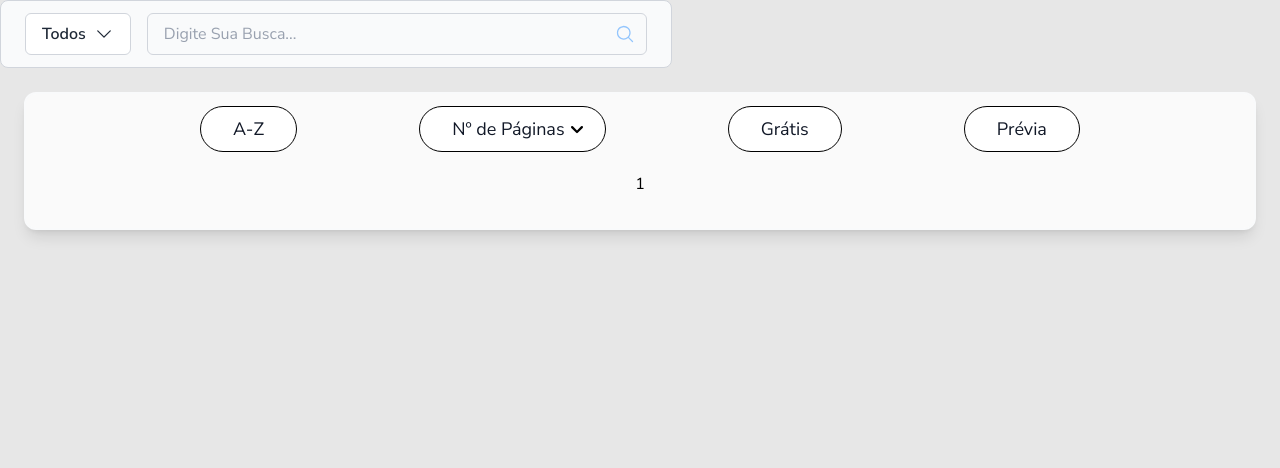
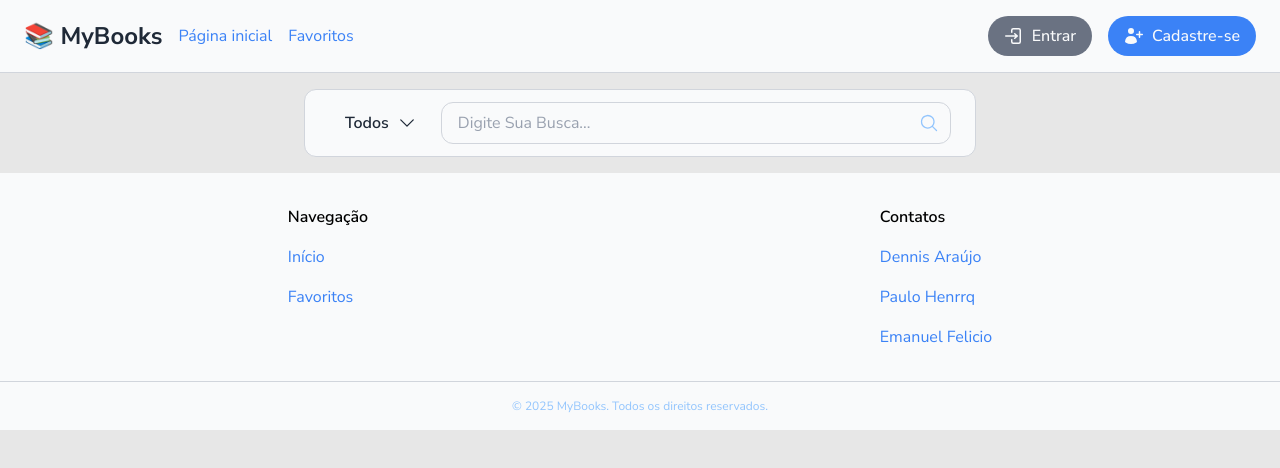
Before and after one commit to PauloHenrrq/projeto-my-books, a React (Vite) app: page / in a window 1280 px wide. Shown: the top 468 px of the page. Built offline with nearby package versions, Linux system fonts and the light colour scheme.

Commit message:
Refactor SearchBar and FilterDropdown components; enhance Header and Footer layout

```diff
--- a/src/Components/SearchBar/FilterDropdown.jsx
+++ b/src/Components/SearchBar/FilterDropdown.jsx
@@ -20,12 +20,12 @@ function FilterDropdown({ value, onClick }) {
   }, []);
 
   return (
-    <div ref={dropdownRef} className="relative inline-block min-w-fit">
+    <div ref={dropdownRef} className="relative inline-block w-fit">
       <button
         onClick={toggleDropdown}
         className={`flex items-center justify-between w-full px-4 py-2 font-semibold ${
-          isOpen ? "bg-gray-200" : "bg-white text-[var(--titulo)]"
-        }  border border-gray-300 rounded-md cursor-pointer`}
+          isOpen ? "bg-gray-200" : "bg-none text-[var(--titulo)]"
+        } rounded-md cursor-pointer`}
       >
         {value}
         <span className="ml-2 w-5 h-5">
@@ -34,7 +34,7 @@ function FilterDropdown({ value, onClick }) {
       </button>
 
       {isOpen && (
-        <ul className="absolute left-0 w-full mt-1 bg-white border border-gray-300 rounded-md shadow-lg z-10">
+        <ul className="absolute left-0 w-full mt-1 bg-white border border-gray-300 rounded-md shadow-lg z-1">
           {queryFilterOptions.map((option) => (
             <li
               key={option}
--- a/src/Components/SearchBar/SearchBar.jsx
+++ b/src/Components/SearchBar/SearchBar.jsx
@@ -10,8 +10,6 @@ const SearchBar = () => {
 
   const handleQueryOption = (optionText) => {
     setFilterQueryOption(optionText);
-
-    console.log(optionText); //teste
   };
 
   const handleQueryInput = (e) => {
@@ -43,7 +41,7 @@ const SearchBar = () => {
   };
 
   return (
-    <div className="flex flex-col sm:flex-row items-center gap-2 sm:gap-4 bg-[var(--cinza-claro)] px-4 sm:px-6 py-3 border border-gray-300 rounded-lg w-full max-w-2xl">
+    <div className="flex flex-col md:flex-row items-center w-full max-w-64 gap-2 md:max-w-2xl px-6 py-3 mx-auto my-4  border border-gray-300 rounded-xl bg-[var(--cinza-claro)]  ">
       <FilterDropdown value={queryFilterOption} onClick={handleQueryOption} />
       <SerachInput value={query} onChange={handleQueryInput} onSearch={handleSearch} />
     </div>
--- a/src/Components/SearchBar/SearchInput.jsx
+++ b/src/Components/SearchBar/SearchInput.jsx
@@ -5,6 +5,7 @@ function SerachInput({ value, onChange, onSearch }) {
     <div className="flex items-center flex-grow relative w-full">
       <input
         type="text"
+        maxLength="100"
         value={value}
         onChange={onChange}
         placeholder="Digite Sua Busca..."
@@ -13,7 +14,7 @@ function SerachInput({ value, onChange, onSearch }) {
             onSearch();
           }
         }}
-        className="w-full bg-[var(--cinza-claro)] text-[var(--texto)] placeholder-gray-400 border border-gray-300 rounded-md px-4 py-2 pr-10 focus:outline-none focus:ring-2 focus:ring-[var(--azul-vivido)]"
+        className="w-full text-[var(--texto)] placeholder-gray-400 border border-gray-300 rounded-xl px-4 py-2 pr-10 focus:outline-none focus:ring-2 focus:ring-[var(--azul-vivido)]"
       />
       <MagnifyingGlassIcon
         onClick={onSearch}
--- a/src/Layout/Footer.jsx
+++ b/src/Layout/Footer.jsx
@@ -1,50 +1,56 @@
+import { Link } from "react-router-dom";
 export default function Footer() {
   return (
-    <footer className="p-6 bg-[#F9FAFB] shadow-inner text-center text-sm text-[#1F2937] space-y-4">
+    <footer className="bg-[var(--cinza-claro)]">
+      <div className="flex justify-around p-8">
+        <nav className="flex flex-col space-y-4">
+          <p className="font-semibold ">Navegação</p>
+          <Link
+            to={"/"}
+            className="text-[var(--azul-vivido)] hover:text-[var(--azul-claro)]"
+          >
+            Início
+          </Link>
+          <Link
+            to={"/mybooks"}
+            className="text-[var(--azul-vivido)] hover:text-[var(--azul-claro)]"
+          >
+            Favoritos
+          </Link>
+        </nav>
 
-      <nav className="flex justify-center space-x-6 text-[#3B82F6] font-medium">
-        <a href="#" className="hover:text-[#93C5FD]">Início</a>
-        <a href="#" className="hover:text-[#93C5FD]">Pesquisa por Filtro</a>
-        <a href="#" className="hover:text-[#93C5FD]">Livros</a>
-      </nav>
-
-
-      <div className="space-y-2">
-        <p className="font-semibold">Contato</p>
-        <div className="flex justify-center space-x-4">
+        <div className="flex flex-col space-y-4">
+          <p className="font-semibold">Contatos</p>
           <a
             href="https://github.com/Dennissant"
             target="_blank"
             rel="noopener noreferrer"
-            className="text-[#3B82F6] hover:text-[#93C5FD]"
+            className="text-[var(--azul-vivido)] hover:text-[var(--azul-claro)]"
           >
             Dennis Araújo
+          </a>
+          <a
+            href="https://github.com/PauloHenrrq"
+            target="_blank"
+            rel="noopener noreferrer"
+            className="text-[var(--azul-vivido)] hover:text-[var(--azul-claro)]"
+          >
+            Paulo Henrrq
           </a>
           <a
             href="https://github.com/emanuelfelicio"
             target="_blank"
             rel="noopener noreferrer"
-            className="text-[#3B82F6] hover:text-[#93C5FD]"
-          >Emanuel Felicio
-          </a>
-          <a
-            href="https://github.com/PauloHenrrq"
-            target="_blank"
-            rel="noopener noreferrer"
-            className="text-[#3B82F6] hover:text-[#93C5FD]"
-          >Paulo Henrique
-          </a>
-          <a
-            href="https://github.com/emanuelfelicio"
-            target="_blank"
-            rel="noopener noreferrer"
-            className="text-[#3B82F6] hover:text-[#93C5FD]"
+            className="text-[var(--azul-vivido)] hover:text-[var(--azul-claro)]"
           >
+            Emanuel Felicio
           </a>
         </div>
       </div>
 
-      <p className="text-xs text-[#93C5FD]">© 2025 MyBooks. Todos os direitos reservados.</p>
+      <p className="text-xs text-[#93C5FD] border-t border-gray-300 text-center p-4">
+        © 2025 MyBooks. Todos os direitos reservados.
+      </p>
     </footer>
   );
 }
--- a/src/Layout/Header.jsx
+++ b/src/Layout/Header.jsx
@@ -1,50 +1,186 @@
-import { useState } from "react";
+import { useState, useContext } from "react";
+import { AuthContext } from "../Context/AuthContext";
+import { useNavigate } from "react-router-dom";
+import { Bars3Icon, XMarkIcon} from "@heroicons/react/24/solid";
+import {
+  HomeIcon,
+  ArrowRightEndOnRectangleIcon,
+  ArrowLeftEndOnRectangleIcon,
+  UserPlusIcon,
+  StarIcon,
+  UserIcon
+} from "@heroicons/react/20/solid";
 
 export default function Header() {
-  const [showMenu, setShowMenu] = useState(false);
+  const [showMobileMenu, setShowMobileMenu] = useState(false);
+  const { user, isLogged, logout } = useContext(AuthContext);
+  const navigate = useNavigate();
 
   return (
-    <header className="flex items-center justify-between px-8 py-4 bg-[#F9FAFB] shadow-md">
-
-      <div className="text-2xl font-bold text-[#1F2937] flex items-center gap-2">
+    <header className="bg-[var(--cinza-claro)] border-b border-gray-300">
+      <div className="flex items-center justify-between px-6 py-4 w-full">
+        {/* telas menores*/}
+        <div className="md:hidden">
+          <h1
+            className="text-xl font-bold text-[var(--titulo)] cursor-pointer"
+            onClick={() => navigate("/")}
+          >
             📚 MyBooks
+          </h1>
+        </div>
+        <div className="md:hidden">
+          <button
+            onClick={() => setShowMobileMenu(true)}
+            className="text-[var(--texto)] w-6 h-6 block"
+            aria-label="Abrir menu"
+          >
+            <Bars3Icon />
+          </button>
         </div>
 
+        <nav
+          className={`fixed top-0 right-0 h-full w-3/4 bg-[var(--cinza-claro)] border-l border-gray-300 z-11 transform transition-transform duration-300 ease-in-out
+          ${showMobileMenu ? "translate-x-0" : "translate-x-full"}
+        `}
+        >
+          <div className="flex items-center justify-between p-4 border-b border-gray-300">
+            <div className="text-lg font-semibold">Explorar MyBooks</div>
+            <button
+              onClick={() => setShowMobileMenu(false)}
+              aria-label="Fechar menu"
+              className="text-[var(--texto)] w-6 h-6 block"
+            >
+              <XMarkIcon />
+            </button>
+          </div>
 
-      <nav className="flex items-center space-x-6">
-
-        <a href="#" className="text-[#3B82F6] hover:text-[#93C5FD] font-medium">
-          Meus Livros
-        </a>
-
-
+          <div className="p-4 space-y-4 flex flex-col items-start">
+            {isLogged && (
+              <h2 className="text-[var(--titulo)] font-semibold text-xl mb-5">
+                {user.username}
+              </h2>
+            )}
             <div
-          onClick={() => setShowMenu(!showMenu)}
-          className="w-10 h-10 bg-[#3B82F6] rounded-full flex items-center justify-center text-white font-bold cursor-pointer"
+              className="flex flex-row items-center gap-2 text-[var(--azul-vivido)]"
+              onClick={() => {
+                setShowMobileMenu(false);
+                navigate("/");
+              }}
             >
-          P
+              <button className="font-medium">Página inicial</button>
+              <HomeIcon className="w-4 h-4" />
+            </div>
+            <div
+              className="flex flex-row items-center gap-2 text-[var(--azul-vivido)]"
+              onClick={() => navigate("/mybooks")}
+            >
+              <button className="font-medium ">Favoritos</button>
+              <StarIcon className="w-4 h-4" />
+            </div>
+            {isLogged ? (
+              <>
+                <div className="flex flex-row items-center gap-2 text-[var(--azul-vivido)]">
+                  <button
+                    onClick={() => {
+                      setShowMobileMenu(false);
+                      logout();
+                    }}
+                    className="font-medium"
+                  >
+                    Sair
+                  </button>
+                  <ArrowLeftEndOnRectangleIcon className="w-4 h-4" />
+                </div>
+              </>
+            ) : (
+              <>
+                <div
+                  className="flex flex-row items-center gap-2 text-[var(--azul-vivido)]"
+                  onClick={() => navigate("/login")}
+                >
+                  <button className="font-medium">Entrar</button>
+                  <ArrowRightEndOnRectangleIcon className="w-4 h-4" />
+                </div>
+                <div
+                  className="flex flex-row items-center gap-2 text-[var(--azul-vivido)]"
+                  onClick={() => navigate("/register")}
+                >
+                  <button className="font-medium">Cadastre-se</button>
+                  <UserPlusIcon className="w-4 h-4" />
+                </div>
+              </>
+            )}
           </div>
         </nav>
 
-      {showMenu && (
-        <div className="fixed top-0 right-0 h-full w-56 bg-white shadow-lg z-50 flex flex-col p-4 space-y-4 border-l">
+        {showMobileMenu && (
+          <div
+            onClick={() => setShowMobileMenu(false)}
+            className="md:hidden fixed inset-0 z-10"
+          />
+        )}
+
+        {/* telas maiores */}
+        <div className="hidden md:flex space-x-4">
+          <div
+            className="text-2xl font-bold text-[var(--titulo)] cursor-pointer"
+            onClick={() => navigate("/")}
+          >
+            📚 MyBooks
+          </div>
+          <nav className="hidden md:flex space-x-4">
             <button
-            onClick={() => setShowMenu(false)}
-            className="self-end text-[#3B82F6] font-bold"
+              className="text-[var(--azul-vivido)] hover:text-[var(--azul-claro)]  cursor-pointer"
+              onClick={() => navigate("/")}
             >
-            ✕
+              Página inicial
             </button>
-          <a href="#" className="text-[#1F2937] hover:text-[#3B82F6] font-medium">
-            Perfil
-          </a>
-          <a href="#" className="text-[#1F2937] hover:text-[#3B82F6] font-medium">
-            Contato
-          </a>
-          <a href="#" className="text-[#1F2937] hover:text-[#3B82F6] font-medium">
-            Sair
-          </a>
+            <button
+              className="text-[var(--azul-vivido)] hover:text-[var(--azul-claro)]  cursor-pointer"
+              onClick={() => navigate("/mybooks")}
+            >
+              Favoritos
+            </button>
+          </nav>
         </div>
+
+        <div className="hidden md:flex space-x-4">
+          {isLogged ? (
+            <>
+              <div className="flex flex-row items-center gap-2 bg-[var(--azul-vivido)] text-[var(--cinza-claro)] px-4 py-2 rounded-3xl ">
+                <UserIcon className="w-5 h-5" />
+                <p>{user.username}</p>
+              </div>
+              <div
+                className="flex flex-row items-center gap-2 bg-[var(--azul-vivido)]  hover:bg-[var(--azul-claro)] text-[var(--cinza-claro)] px-4 py-2 rounded-3xl cursor-pointer"
+                onClick={() => logout()}
+              >
+                <ArrowLeftEndOnRectangleIcon className="w-4 h-4" />
+                <p className="font-medium">Sair</p>
+              </div>
+            </>
+          ) : (
+            <>
+              <div
+                className="flex flex-row items-center gap-2 bg-gray-500 hover:bg-gray-400 text-[var(--cinza-claro)] px-4 py-2 rounded-3xl cursor-pointer "
+                onClick={() => {
+                  navigate("/login");
+                }}
+              >
+                <ArrowRightEndOnRectangleIcon className="w-5 h-5" />
+                <p className="font-medium">Entrar</p>
+              </div>
+              <div
+                className="flex flex-row items-center gap-2 bg-[var(--azul-vivido)]  hover:bg-[var(--azul-claro)] text-[var(--cinza-claro)] px-4 py-2 rounded-3xl cursor-pointer"
+                onClick={() => navigate("/register")}
+              >
+                <UserPlusIcon className="w-5 h-5" />
+                <p className="font-medium">Cadastre-se</p>
+              </div>
+            </>
           )}
+        </div>
+      </div>
     </header>
   );
 }
--- a/src/Pages/Books.jsx
+++ b/src/Pages/Books.jsx
@@ -1,20 +1,24 @@
-import React from 'react'
-import { BookSearchProvider } from '../Context/BookSearchContext'
-import SearchBar from '../Components/SearchBar/SearchBar'
-import BooksMain from '../Components/BooksMain'
-import BooksCard from '../Components/BooksCard'
+import React from "react";
+import { BookSearchProvider } from "../Context/BookSearchContext";
+import SearchBar from "../Components/SearchBar/SearchBar";
+import BooksMain from "../Components/BooksMain";
+import BooksCard from "../Components/BooksCard";
+import Header from "../Layout/Header";
+import Footer from "../Layout/Footer";
 
 const Books = () => {
   return (
     <div>
+      <Header></Header>
       <BookSearchProvider>
         <SearchBar />
-        <BooksMain>
+        {/* <BooksMain>
           <BooksCard />
-        </BooksMain>
+        </BooksMain> */}
       </BookSearchProvider>
+      <Footer></Footer>
     </div>
-  )
-}
+  );
+};
 
-export default Books
+export default Books;
```
Also changed, not shown: src/Pages/MyBooks.jsx (+4 -8 lines). Lines whose indentation alone changed are shown as unchanged.
